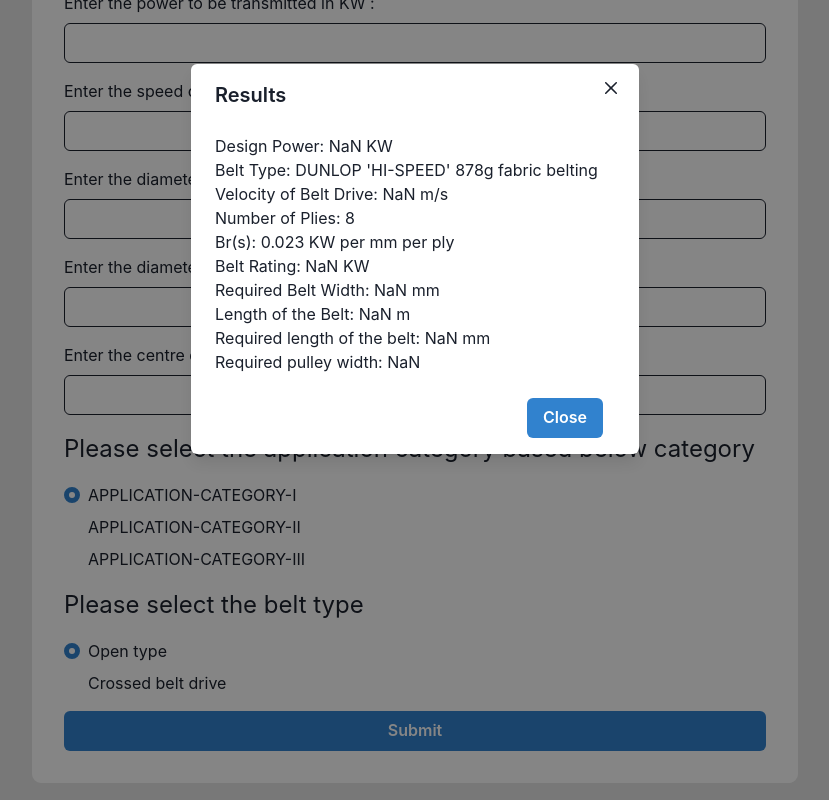
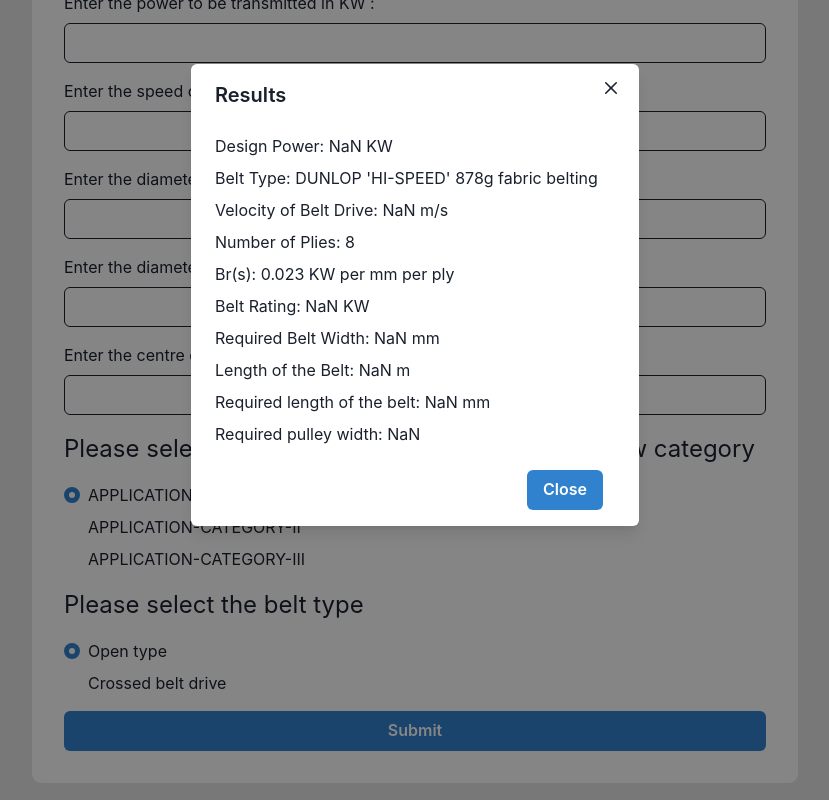
Before and after one commit to reactivicky/mech-project, a React (Vite) app: page / in a window 1280 px wide. Both pictures are taken after typing "Sample", "Sample", "Sample", "Sample", "Sample" into the empty fields and a click on the button "Submit". Shown: the part 122-922 px from the top of the page, without its empty margins (225-1054 px from the left). Built offline with nearby package versions, Linux system fonts and the light colour scheme.

Commit message:
added error message

```diff
--- a/src/App.css
+++ b/src/App.css
@@ -3,11 +3,16 @@
   flex-direction: column;
   gap: 1rem;
   padding: 2rem;
-  max-width: 60%;
   margin: 1rem auto;
   border: 1px solid rgba(0, 0, 0, 0.1);
   border-radius: 10px;
   background-color: white;
+}
+
+@media (min-width: 1000px) {
+  .container {
+    max-width: 60%;
+  }
 }
 
 .heading {
@@ -22,3 +27,9 @@
 .type {
   font-size: 1rem;
 }
+
+.results-container {
+  display: flex;
+  flex-direction: column;
+  gap: .5rem;
+}
--- a/src/results.jsx
+++ b/src/results.jsx
@@ -1,3 +1,9 @@
+import {
+  Alert,
+  AlertIcon,
+  AlertTitle,
+  AlertDescription,
+} from '@chakra-ui/react'
 import calculateResults from "./utils";
 
 const Results = ({
@@ -20,6 +26,7 @@ const Results = ({
     beltLength,
     requiredLengthOfBelt,
     pulleyWidth,
+    error
   ] = calculateResults(
     power,
     speed,
@@ -31,7 +38,12 @@ const Results = ({
   );
 
   return (
-    <div>
+    <div className='results-container'>
+      {error && <Alert status='error'>
+        <AlertIcon />
+        <AlertTitle>Warning:</AlertTitle>
+        <AlertDescription>Your Design is unsafe</AlertDescription>
+      </Alert>}
       <p>Design Power: {design_power} KW</p>
       <p>Belt Type: {belt_type}</p>
       <p>Velocity of Belt Drive: {V} m/s</p>
--- a/src/utils.js
+++ b/src/utils.js
@@ -146,6 +146,10 @@ export default (
   const beltRating = brs * (V / 10) * (ac / 180) * np;
 
   const beltWidth = design_power / (brs * (V / 10) * (ac / 180) * np);
+  let error = null
+  if (beltWidth > 400) {
+    error = "THE DESIGN IS NOT SAFE"
+  }
 
   const beltLength = roundValue(
     2 * center_distance +
@@ -189,5 +193,6 @@ export default (
     beltLength,
     requiredLengthOfBelt,
     roundValue(pulleyWidth),
+    error
   ];
 };
```
